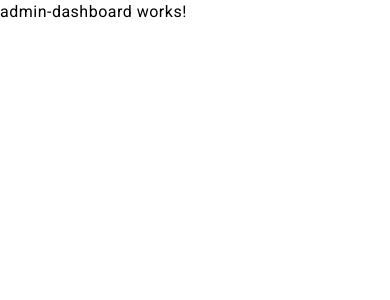
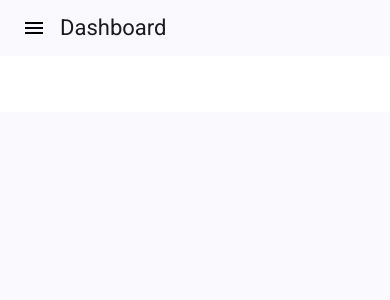
Before and after one commit to DiegoPriess/itelectric-app, an Angular app: page /dashboard in a window 390 px wide. Shown: the top 300 px of the page. Built offline with nearby package versions, Linux system fonts and the light colour scheme.

Commit message:
Criando componente dashboard responsivo

```diff
--- a/src/app/page/admin-dashboard/admin-dashboard.component.html
+++ /dev/null
@@ -1 +0,0 @@
-<p>admin-dashboard works!</p>
--- /dev/null
+++ b/src/app/page/dashboard/dashboard.component.html
@@ -0,0 +1,31 @@
+<div class="dashboard" [class.is-mobile]="mobileQueryMatches">
+  <mat-toolbar class="dashboard-toolbar">
+    <button mat-icon-button (click)="snav.toggle()">
+      <mat-icon>menu</mat-icon>
+    </button>
+    <h1 class="app-name">Dashboard</h1>
+  </mat-toolbar>
+
+  <mat-sidenav-container
+    class="navbar-container"
+    [style.marginTop.px]="mobileQueryMatches ? 56 : 0"
+  >
+    <mat-sidenav
+      #snav
+      [mode]="mobileQueryMatches ? 'over' : 'side'"
+      [fixedInViewport]="mobileQueryMatches"
+      fixedTopGap="56"
+	  class="navbar-content"
+    >
+      <mat-nav-list *ngFor="let nav of fillerNav">
+        <a mat-list-item [routerLink]="'/' + nav">{{ nav }}</a>
+      </mat-nav-list>
+    </mat-sidenav>
+
+    <mat-sidenav-content>
+      <div class="content">
+        <router-outlet></router-outlet>
+      </div>
+    </mat-sidenav-content>
+  </mat-sidenav-container>
+</div>
--- /dev/null
+++ b/src/app/page/dashboard/dashboard.component.scss
@@ -0,0 +1,32 @@
+.dashboard {
+  display: flex;
+  flex-direction: column;
+  position: absolute;
+  top: 0;
+  bottom: 0;
+  left: 0;
+  right: 0;
+
+  .app-name {
+    margin-left: 8px;
+  }
+
+  .navbar-container {
+    flex: 1;
+
+    .navbar-content {
+        border-radius: 0;
+    }
+  }
+
+  .is-mobile {
+    .navbar-container {
+      flex: 1 0 auto;
+    }
+
+    .dashboard-toolbar {
+      position: fixed;
+      z-index: 2;
+    }
+  }
+}
--- /dev/null
+++ b/src/app/page/dashboard/dashboard.component.ts
@@ -0,0 +1,44 @@
+import { Component, OnDestroy } from '@angular/core';
+import { BreakpointObserver, Breakpoints, BreakpointState } from '@angular/cdk/layout';
+import { Subscription } from 'rxjs';
+import { MatSidenavModule } from '@angular/material/sidenav';
+import { MatToolbarModule } from '@angular/material/toolbar';
+import { MatIconModule } from '@angular/material/icon';
+import { MatListModule } from '@angular/material/list';
+import { CommonModule } from '@angular/common';
+import { RouterModule } from '@angular/router';
+
+@Component({
+    selector: 'app-dashboard',
+    standalone: true,
+    imports: [
+        MatSidenavModule,
+        MatToolbarModule,
+        MatIconModule,
+        MatListModule,
+        CommonModule,
+        RouterModule
+    ],
+    templateUrl: './dashboard.component.html',
+    styleUrls: ['./dashboard.component.scss']
+})
+export class DashboardComponent implements OnDestroy {
+    mobileQueryMatches: boolean = false;
+    fillerNav = Array.from({ length: 50 }, (_, i) => `Nav Item ${i + 1}`);
+    private mobileQuerySubscription: Subscription;
+
+    constructor(private breakpointObserver: BreakpointObserver) {
+        this.mobileQuerySubscription = this.breakpointObserver.observe([Breakpoints.Handset])
+            .subscribe((result: BreakpointState) => {
+                this.mobileQueryMatches = result.matches;
+            });
+    }
+
+    ngOnDestroy(): void {
+        this.mobileQuerySubscription.unsubscribe();
+    }
+
+    toggle(snav: any) {
+        snav.toggle();
+    }
+}
```
Also changed, not shown: src/app/app.routes.ts (+6 -2 lines), src/app/page/admin-dashboard/admin-dashboard.component.ts (deleted, +0 -10 lines), src/app/page/admin-dashboard/admin-dashboard.component.scss (deleted), 1 other file (tests, documents, lock files or other folders).
